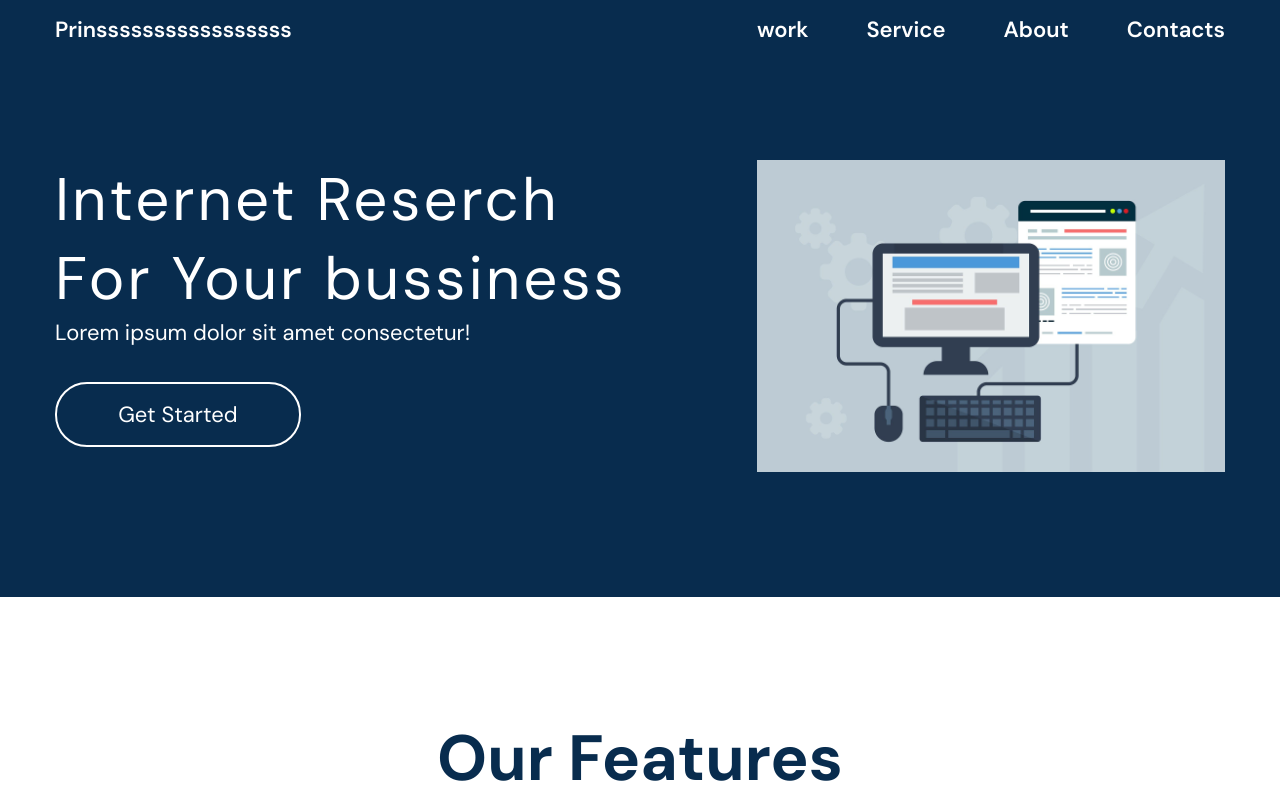
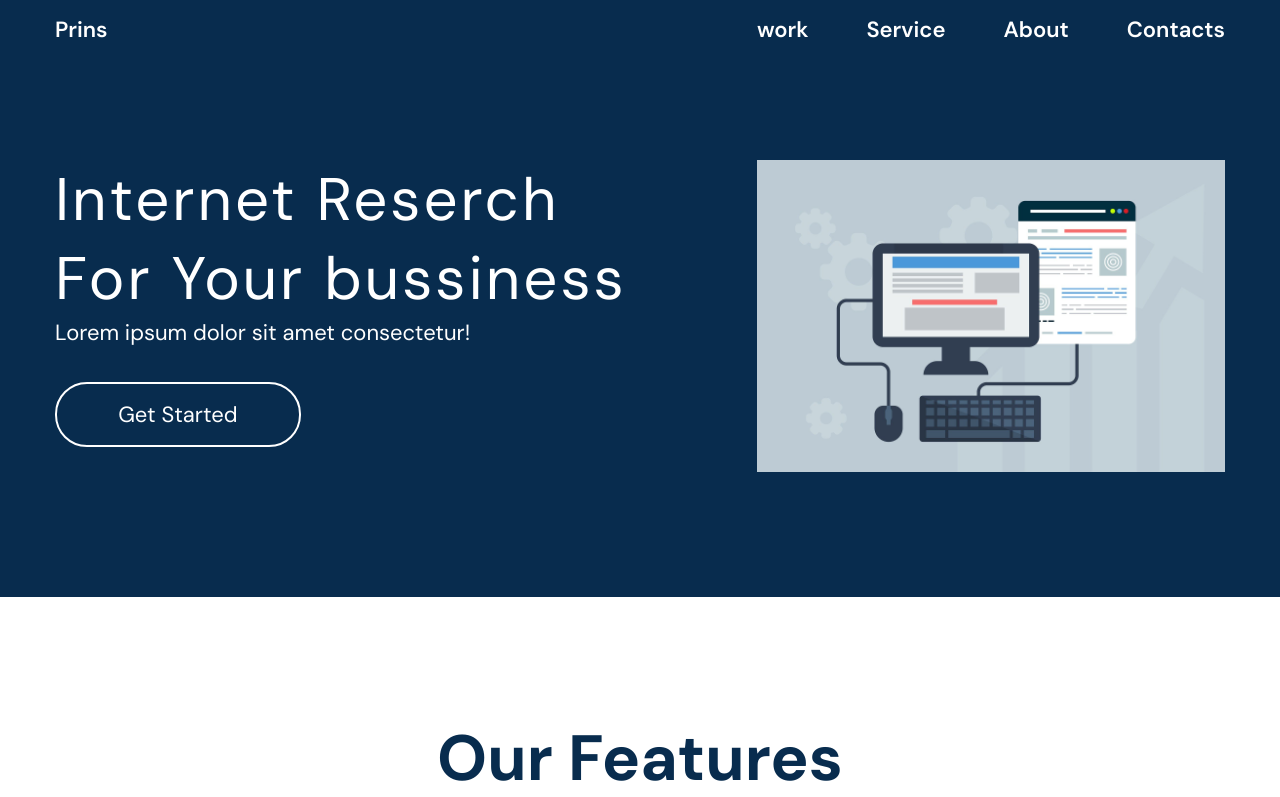
Before and after one commit to prinsusadadiya06/InternetReserachStudio-Website, a plain HTML site: page index.html in a window 1280 px wide. Shown: the top 797 px of the page. Drawn offline with Linux system fonts and the light colour scheme.

Commit message:
Update index.html
rd

```diff
--- a/index.html
+++ b/index.html
@@ -25,7 +25,7 @@
         <div class="main">
             <div class="wapper">
                 <div class="main-content">
-                    <div class="logo">Prinsssssssssssssssss</div>
+                    <div class="logo">Prins</div>
                     <div class="nav-links">
                         <ul>
                             <li>work</li>
```
